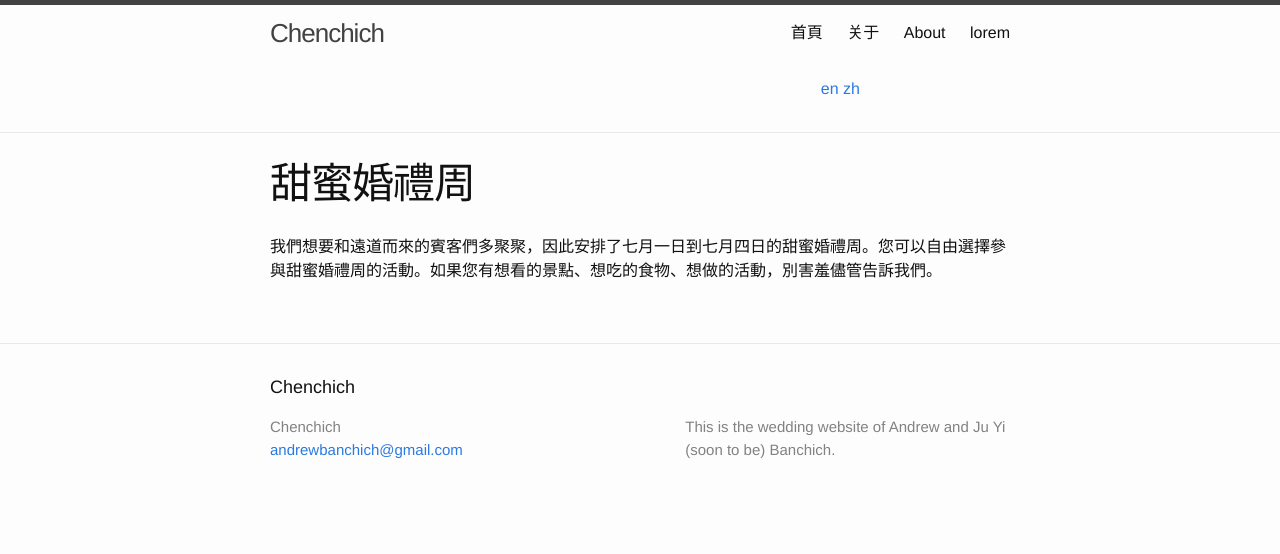
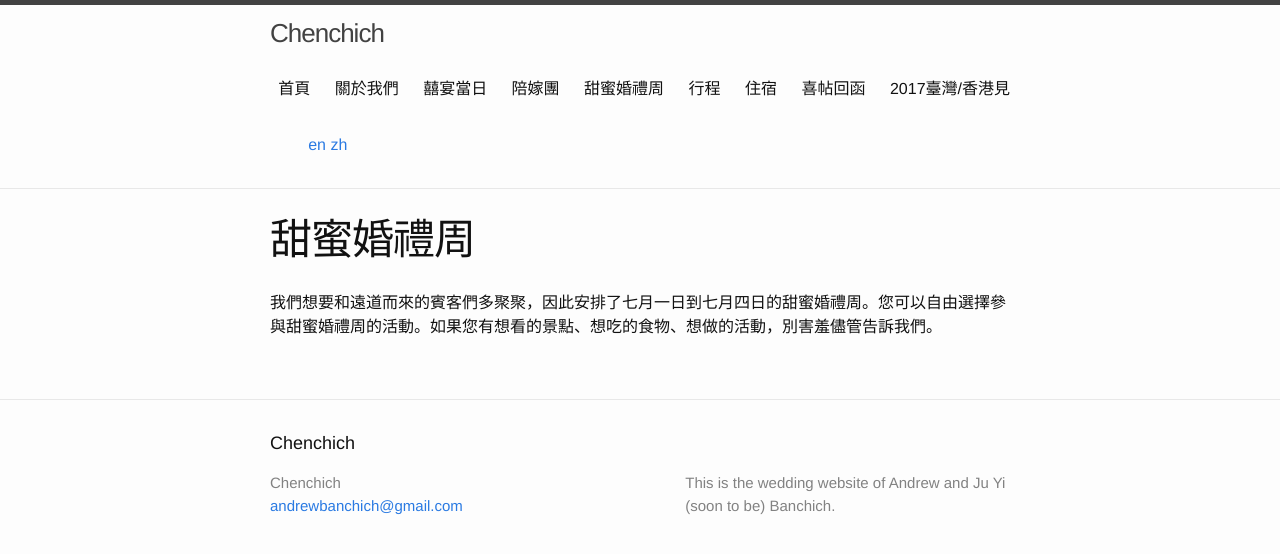
Before and after one commit to andrewbanchich/chenchich-wedding, a Jekyll site: the page built from 甜蜜婚禮周.md, in a window 1280 px wide. Shown: the top 554 px of the page. Built offline with Jekyll 4.4.1, drawn with Linux system fonts in a browser that asks for light colours.

Commit message:
Update _config.yml

```diff
--- a/_config.yml
+++ b/_config.yml
@@ -52,26 +52,26 @@ t:
       name: "首頁"
       url: "/首頁/"
     about:
-      name: "关于"
-      url: "/关于/"
+      name: "關於我們"
+      url: "/關於我們/"
+    thebigday:
+      name: "囍宴當日"
+      url: "/囍宴當日/"
+    weddingparty:
+      name: "陪嫁團"
+      url: "/陪嫁團/"
+    weddingweek:
+      name: "甜蜜婚禮周"
+      url: "/甜蜜婚禮周/"
     itinerary:
-      name: "About"
-      url: "/about/"
-    lorem:
-      name: "lorem"
-      url: "/lorem/"
-    lorem:
-      name: "lorem"
-      url: "/lorem/"
-    lorem:
-      name: "lorem"
-      url: "/lorem/"
-    lorem:
-      name: "lorem"
-      url: "/lorem/"
-    lorem:
-      name: "lorem"
-      url: "/lorem/"
-    lorem:
-      name: "lorem"
-      url: "/lorem/"
+      name: "行程"
+      url: "/行程/"
+    accommodations:
+      name: "住宿"
+      url: "/住宿/"
+    rsvp:
+      name: "喜帖回函"
+      url: "/喜帖回函/"
+    taiwantrip:
+      name: "2017臺灣/香港見"
+      url: "/2017臺灣香港見/"
```
